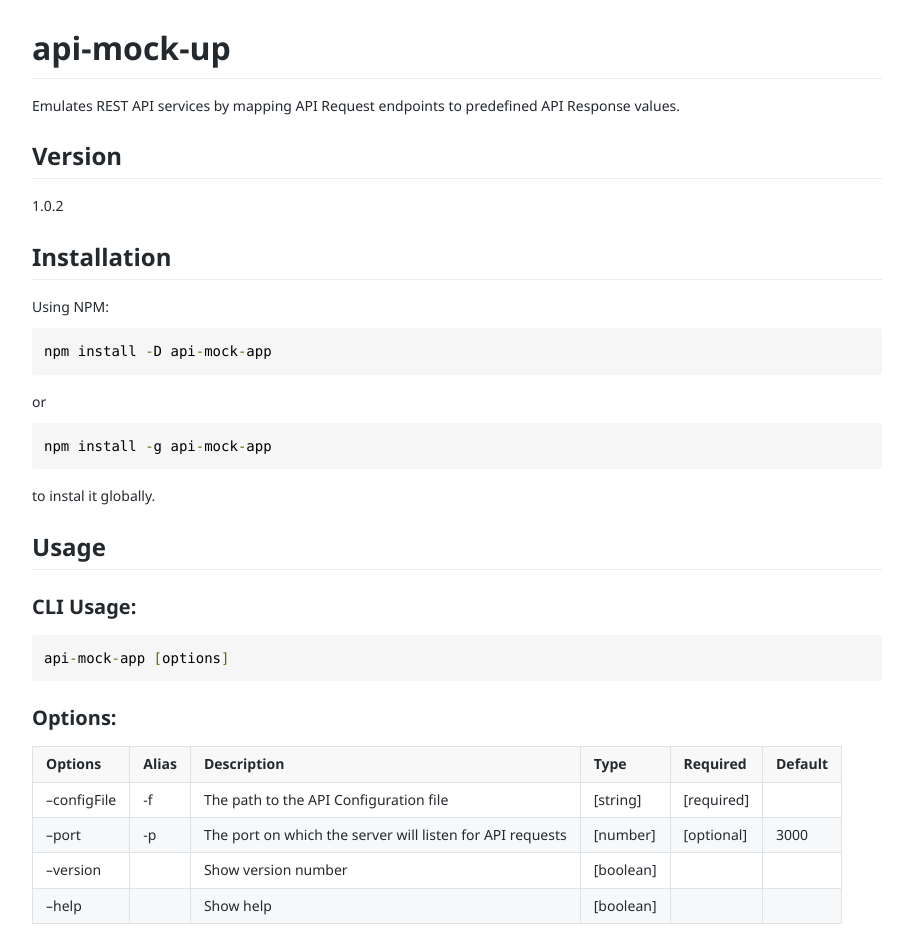
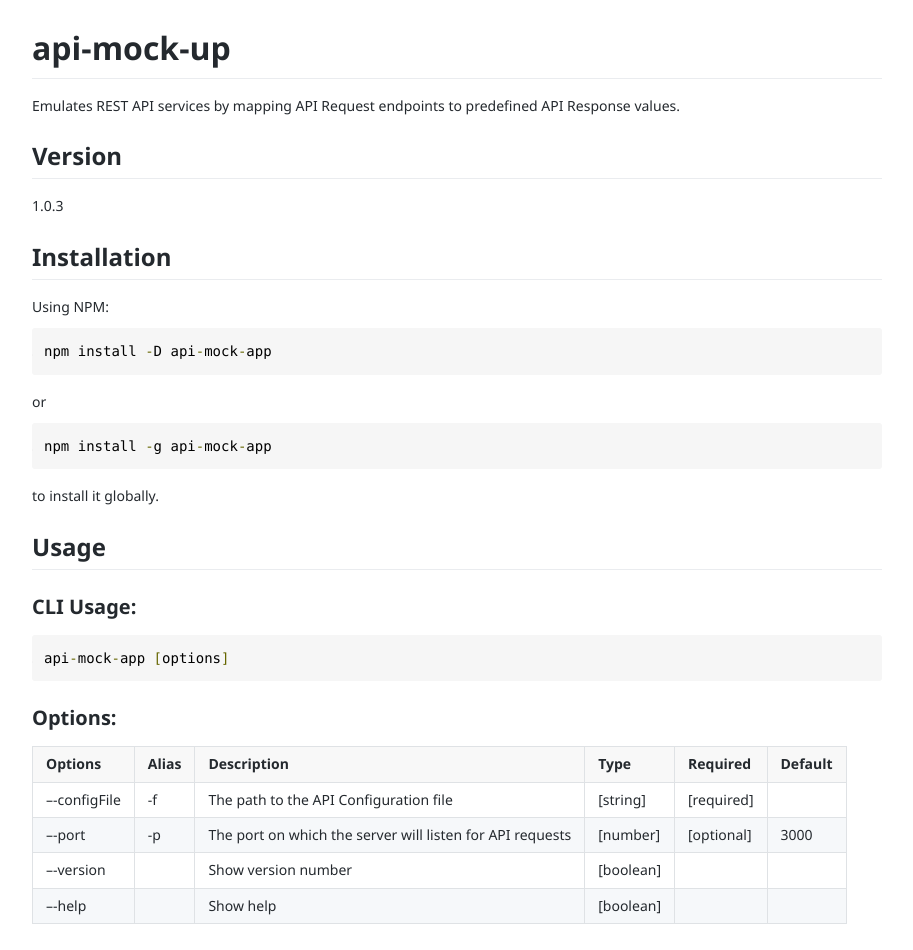
Before and after one commit to luciVuc/api-mock-up, a website: page public/index.html in a window 1280 px wide. Shown: the top 950 px of the page, without its empty margins (203-1116 px from the left). Drawn offline with Linux system fonts and the light colour scheme.

Commit message:
fix: docs typo

```diff
--- a/package.json
+++ b/package.json
@@ -1,6 +1,6 @@
 {
   "name": "api-mock-up",
-  "version": "1.0.2",
+  "version": "1.0.3",
   "description": "Emulates REST API services by mapping API Request endpoints to predefined API Response values.",
   "main": "dist/index",
   "bin": {
--- a/public/index.html
+++ b/public/index.html
@@ -28,7 +28,7 @@
           <a name="Version" class="reference-link"></a
           ><span class="header-link octicon octicon-link"></span>Version
         </h2>
-        <p>1.0.2</p>
+        <p>1.0.3</p>
         <h2 id="h2-installation">
           <a name="Installation" class="reference-link"></a
           ><span class="header-link octicon octicon-link"></span>Installation
@@ -43,7 +43,7 @@
           class="prettyprint linenums prettyprinted"
           style=""
         ><ol class="linenums"><li class="L0"><code class="language-bash"><span class="pln">npm install </span><span class="pun">-</span><span class="pln">g api</span><span class="pun">-</span><span class="pln">mock</span><span class="pun">-</span><span class="pln">app</span></code></li></ol></pre>
-        <p>to instal it globally.</p>
+        <p>to install it globally.</p>
         <h2 id="h2-usage">
           <a name="Usage" class="reference-link"></a
           ><span class="header-link octicon octicon-link"></span>Usage
@@ -73,7 +73,7 @@
           </thead>
           <tbody>
             <tr>
-              <td>–configFile</td>
+              <td>–-configFile</td>
               <td>-f</td>
               <td>The path to the API Configuration file</td>
               <td>[string]</td>
@@ -81,7 +81,7 @@
               <td></td>
             </tr>
             <tr>
-              <td>–port</td>
+              <td>–-port</td>
               <td>-p</td>
               <td>The port on which the server will listen for API requests</td>
               <td>[number]</td>
@@ -89,7 +89,7 @@
               <td>3000</td>
             </tr>
             <tr>
-              <td>–version</td>
+              <td>–-version</td>
               <td></td>
               <td>Show version number</td>
               <td>[boolean]</td>
@@ -97,7 +97,7 @@
               <td></td>
             </tr>
             <tr>
-              <td>–help</td>
+              <td>–-help</td>
               <td></td>
               <td>Show help</td>
               <td>[boolean]</td>
```
Also changed, not shown: README.md, 1 other file.
